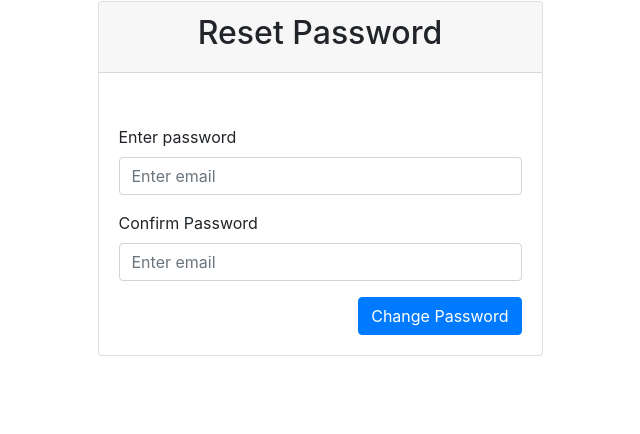
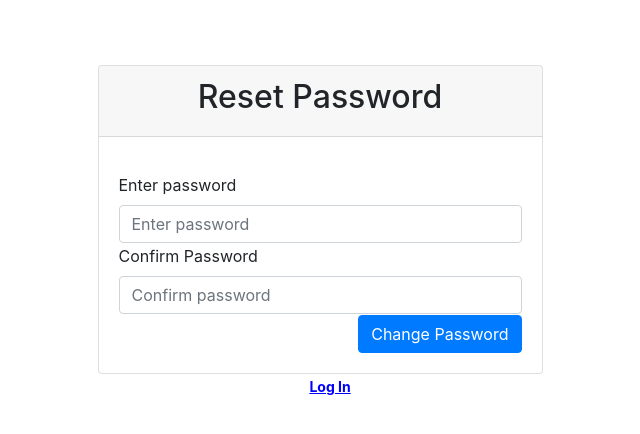
Before and after one commit to codybaraks/login, a Flask app: page /password_confirm in a window 1280 px wide. Shown: the top 434 px of the page, without its empty margins (320-960 px from the left). Run offline with Flask 2, Linux system fonts and the light colour scheme; some libraries are stand-ins or nearby versions.

Commit message:
Updated for real

```diff
--- a/app.py
+++ b/app.py
@@ -72,7 +72,7 @@ def password_confirm():
 
         print(password, conf_pass)
         cursor = db.cursor()
-        sql = "UPDATE `register` SET `password`=password=%s WHERE email='earvinbaraka@gmail.com'"
+        sql = "UPDATE `register` SET `password`=%s WHERE email='earvinbaraka@gmail.com'"
         val = (password,)
         cursor.execute(sql, val)
         db.commit()
@@ -107,7 +107,7 @@ def reset():
             msg.body = render_template('sentmail.html', token=token, link=link)
             mail.send(msg)
 
-            flash('message correct pass')
+            flash('Link sent to your Email')
             # print("checking for real")
             return redirect(url_for('register', token=token))
         else:
--- a/static/facebook.css
+++ b/static/facebook.css
@@ -20,7 +20,15 @@ h1
 {
     font-weight: bold;
     text-decoration: underline;
-    left: 72%;
+    left: 76%;
+   font-size: 14px;
+    color: blue;
+}
+.reset_password
+{
+    font-weight: bold;
+    text-decoration: underline;
+    left: 48%;
    font-size: 14px;
     color: blue;
 }
--- a/templates/home.html
+++ b/templates/home.html
@@ -87,7 +87,5 @@
 </div>
 <a href="form_reset" class="reset col-md-5"  style="margin-right: 10rem">Forgot
     Password</a>
-
-
 </body>
 </html>
--- a/templates/password_Reset.html
+++ b/templates/password_Reset.html
@@ -3,6 +3,7 @@
 <head>
     <meta charset="UTF-8">
     <title>Password Reset</title>
+    <link rel="stylesheet" href="../static/facebook.css">
     <link rel="stylesheet" href="https://maxcdn.bootstrapcdn.com/bootstrap/4.0.0/css/bootstrap.min.css"
           integrity="sha384-Gn5384xqQ1aoWXA+058RXPxPg6fy4IWvTNh0E263XmFcJlSAwiGgFAW/dAiS6JXm" crossorigin="anonymous">
 </head>
@@ -17,7 +18,7 @@
     </ul>
     {% endif %}
     {% endwith %}
-    <div class="row justify-content-center">
+    <div class="row justify-content-center" style="margin-top: 4rem">
         <div class="col-12">
 
         </div>
@@ -29,21 +30,21 @@
                 <div class="card-body">
 
 
-                    <form method="POST" action="">
-                        <div class="form-group" style="margin-top: 2rem">
-                            <label for="exampleInputEmail1">Enter password</label>
-                            <input type="password" name="password" class="form-control" id="exampleInputEmail1"
+                    <form method="POST" action="/password_confirm">
+                        <div class="form-group" style="margin-top: 1rem">
+                            <label for="exampleInputPassword">Enter password</label>
+                            <input type="password" name="password" class="form-control" id="exampleInputPassword"
                                    aria-describedby="emailHelp"
-                                   placeholder="Enter email">
+                                   placeholder="Enter password">
                               {% for error in form.password.errors %}
                                 <span style="color: red;">[{{ error }}]</span>
                                 {% endfor %}
                         </div>
                        <div class="form-group">
-                            <label for="exampleInputEmail1">Confirm Password</label>
-                            <input type="password" name="conf_pass" class="form-control" id="exampleInputEmail1"
+                            <label for="exampleInputPassword2">Confirm Password</label>
+                            <input type="password" name="conf_pass" class="form-control" id="exampleInputPassword2"
                                    aria-describedby="emailHelp"
-                                   placeholder="Enter email">
+                                   placeholder="Confirm password">
                               {% for error in form.password.errors %}
                                 <span style="color: red;">[{{ error }}]</span>
                                 {% endfor %}
@@ -55,6 +56,6 @@
         </div>
     </div>
 </div>
-
+<a href="register" class="reset_password col-md-5"  style="margin-right: 10rem">Log In</a>
 </body>
 </html>
--- a/templates/reset.html
+++ b/templates/reset.html
@@ -3,7 +3,7 @@
 <head>
     <meta charset="UTF-8">
     <title>Reset Password</title>
-
+    <link rel="stylesheet" href="../static/facebook.css">
     <link rel="stylesheet" href="https://maxcdn.bootstrapcdn.com/bootstrap/4.0.0/css/bootstrap.min.css"
           integrity="sha384-Gn5384xqQ1aoWXA+058RXPxPg6fy4IWvTNh0E263XmFcJlSAwiGgFAW/dAiS6JXm" crossorigin="anonymous">
 </head>
@@ -47,5 +47,6 @@
         </div>
     </div>
 </div>
+<a href="register" class="reset_password col-md-5"  style="margin-right: 10rem">Log In</a>
 </body>
 </html>
```
